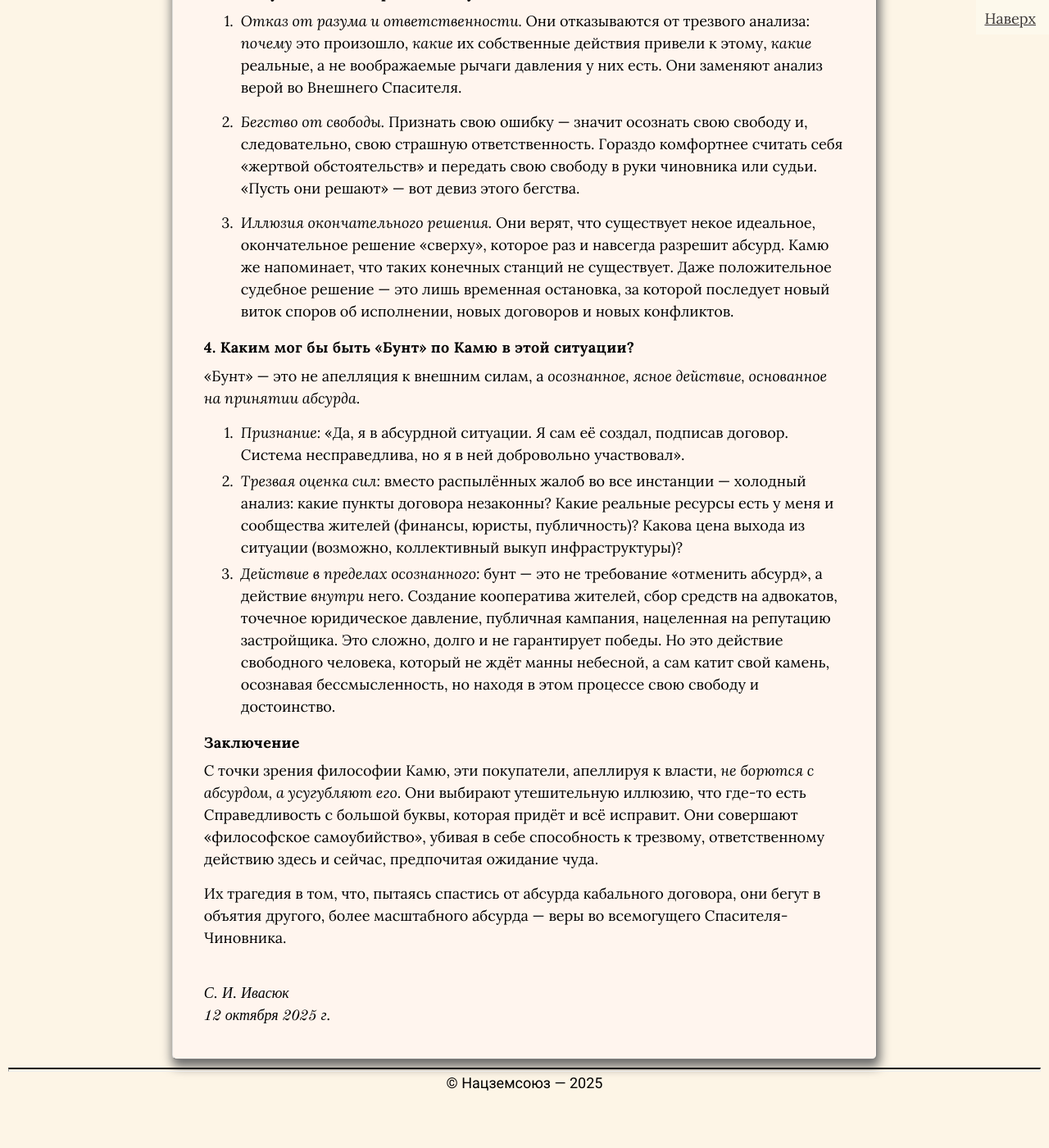
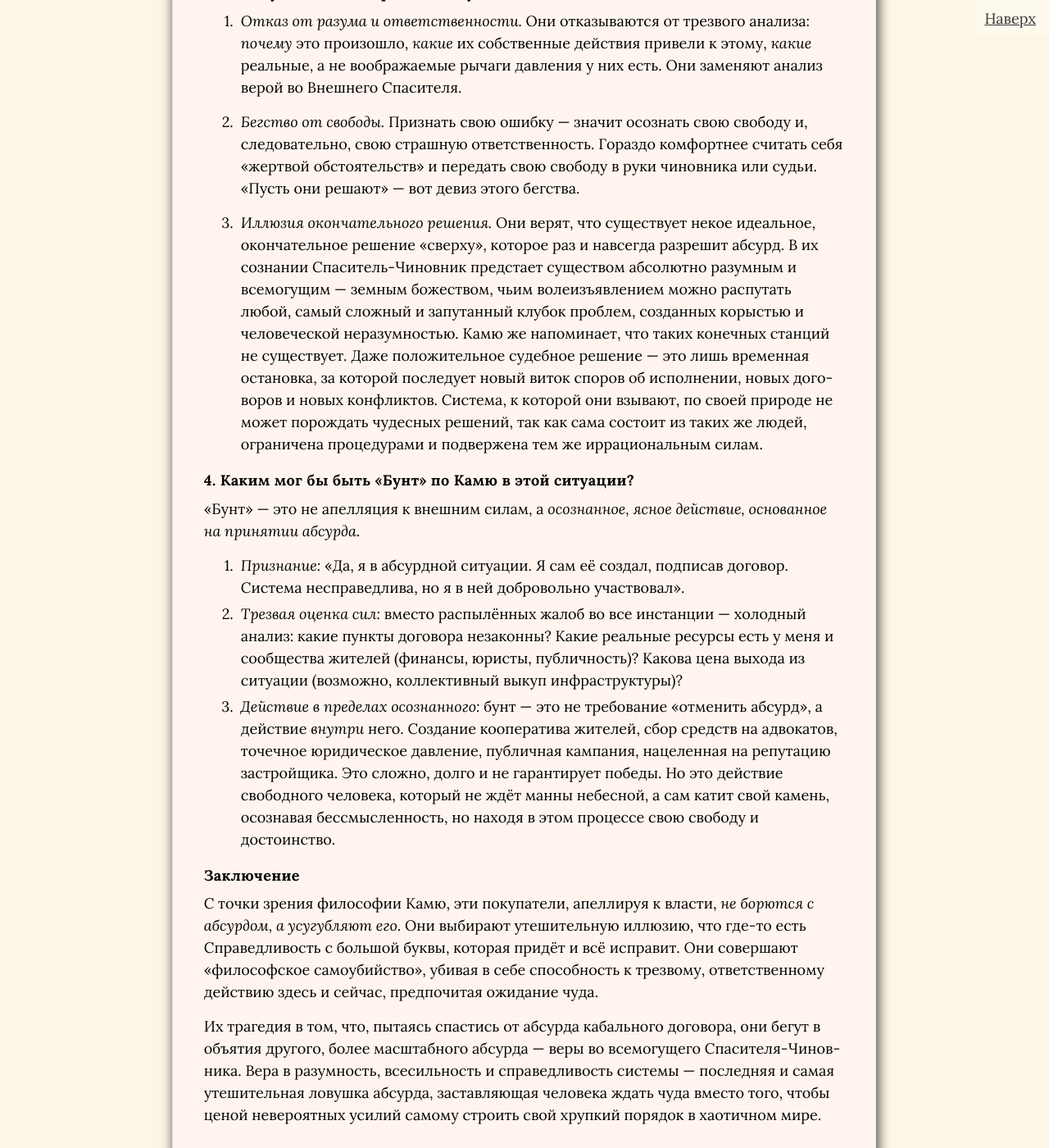
Before and after one commit to SergSi/land-use-art, a Jekyll site: the page built from _posts/2025-10-12-train.md, in a window 1280 px wide and 1400 px high, scrolled down 2196 px. Shown: the whole window at 82% size. Built offline with Jekyll 4.4.1, drawn with Linux system fonts in a browser that asks for light colours; some web fonts are replaced; before the commit the page ends 3540 px from its top, so only the background shows below that.

Commit message:
Update 2025-10-12-train.md

```diff
--- a/_posts/2025-10-12-train.md
+++ b/_posts/2025-10-12-train.md
@@ -41,7 +41,8 @@ class: mind
 
 2.  *Бегство от свободы.* Признать свою ошибку — значит осознать свою свободу и, следовательно, свою страшную ответственность. Гораздо комфортнее считать себя «жертвой обстоятельств» и передать свою свободу в руки чиновника или судьи. «Пусть они решают» — вот девиз этого бегства.
 
-3.  *Иллюзия окончательного решения.* Они верят, что существует некое идеальное, окончательное решение «сверху», которое раз и навсегда разрешит абсурд. Камю же напоминает, что таких конечных станций не существует. Даже положительное судебное решение — это лишь временная остановка, за которой последует новый виток споров об исполнении, новых договоров и новых конфликтов.
+3.  *Иллюзия окончательного решения.* Они верят, что существует некое идеальное, окончательное решение «сверху», которое раз и навсегда разрешит абсурд. В их сознании Спаситель-Чиновник предстает существом абсолютно разумным и всемогущим — земным божеством, чьим волеизъявлением можно распутать любой, самый сложный и запутанный клубок проблем, созданных корыстью и человеческой неразумностью. Камю же напоминает, что таких конечных станций не существует. Даже положительное судебное решение — это лишь временная остановка, за которой последует новый виток споров об исполнении, новых договоров и новых конфликтов. Система, к которой они взывают, по своей природе не может порождать чудесных решений, так как сама состоит из таких же людей, ограничена процедурами и подвержена тем же иррациональным силам.
+
 
 #### 4. Каким мог бы быть «Бунт» по Камю в этой ситуации?
 
@@ -55,4 +56,4 @@ class: mind
 
 С точки зрения философии Камю, эти покупатели, апеллируя к власти, *не борются с абсурдом, а усугубляют его*. Они выбирают утешительную иллюзию, что где-то есть Справедливость с большой буквы, которая придёт и всё исправит. Они совершают «философское самоубийство», убивая в себе способность к трезвому, ответственному действию здесь и сейчас, предпочитая ожидание чуда.
 
-Их трагедия в том, что, пытаясь спастись от абсурда кабального договора, они бегут в объятия другого, более масштабного абсурда — веры во всемогущего Спасителя-Чиновника.
+Их трагедия в том, что, пытаясь спастись от абсурда кабального договора, они бегут в объятия другого, более масштабного абсурда — веры во всемогущего Спасителя-Чиновника. Вера в разумность, всесильность и справедливость системы — последняя и самая утешительная ловушка абсурда, заставляющая человека ждать чуда вместо того, чтобы ценой невероятных усилий самому строить свой хрупкий порядок в хаотичном мире.
```
